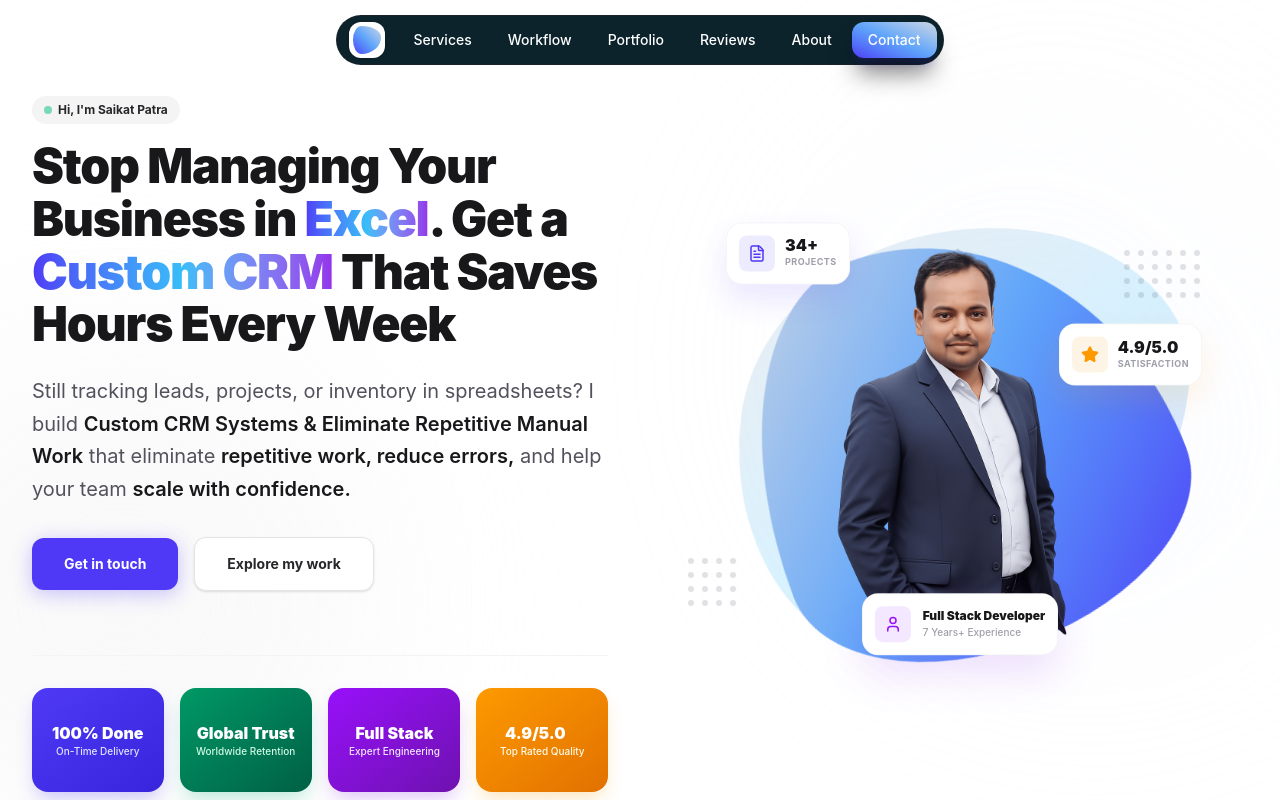
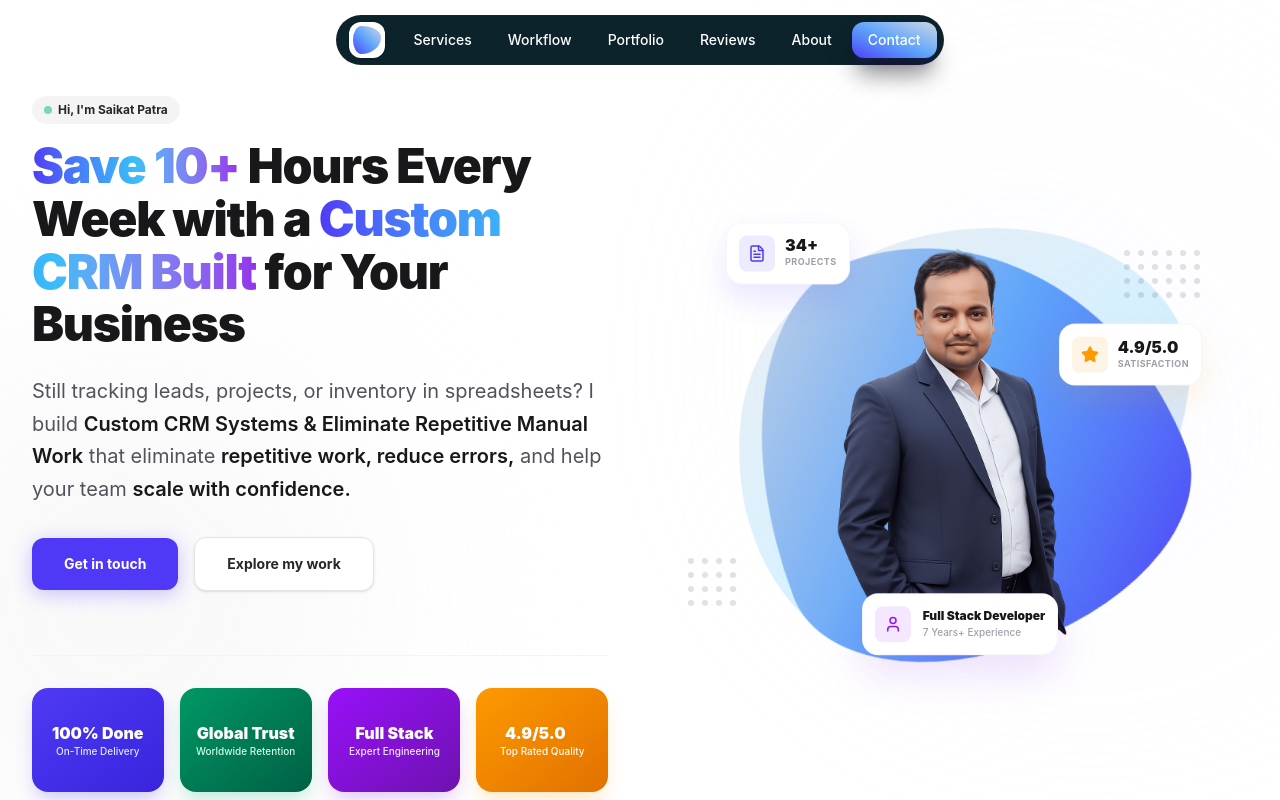
Before and after one commit to saikat-patra-web-developer/saikat-portfolio, a React (Vite) app: page / in a window 1280 px wide. Shown: the top 800 px of the page. Built offline with nearby package versions, Linux system fonts and the light colour scheme.

Commit message:
saikat:update

```diff
--- a/src/components/About.jsx
+++ b/src/components/About.jsx
@@ -116,7 +116,7 @@ export default function About() {
               Engineering Value & ROI
             </p>
             <h2 className="reveal-trigger opacity-0 translate-y-6 transition-[opacity,transform] duration-700 ease-out delay-75 font-sans font-extrabold text-4xl md:text-5xl tracking-tight leading-tight mb-6 bg-gradient-to-tr from-[#4f39f6] via-[#38bdf8] to-[#60a5fa] bg-clip-text text-transparent">
-              Turning complex business logic into high-performing web systems.
+              Turning complex business logic into high-performing web systems
             </h2>
 
             <p className="reveal-trigger opacity-0 translate-y-6 transition-[opacity,transform] duration-700 ease-out delay-150 text-zinc-600 font-normal text-base leading-relaxed mb-4">
--- a/src/components/Hero.jsx
+++ b/src/components/Hero.jsx
@@ -23,7 +23,7 @@ export default function Hero() {
 
             {/* Value-Driven Headline */}
             <h1 className="font-sans font-black text-3xl xs:text-4xl sm:text-5xl lg:text-4xl xl:text-5xl min-[1440px]:text-6xl leading-[1.15] sm:leading-[1.1] tracking-tight text-zinc-900 mb-5 sm:mb-6">
-              Stop Managing Your Business in <span className="text-transparent bg-clip-text bg-gradient-to-r from-[#4f39f6] via-[#38bdf8] to-[#9333ea]">Excel</span>. Get a <span className="text-transparent bg-clip-text bg-gradient-to-r from-[#4f39f6] via-[#38bdf8] to-[#9333ea]">Custom CRM</span> That Saves Hours Every Week
+              <span className="text-transparent bg-clip-text bg-gradient-to-r from-[#4f39f6] via-[#38bdf8] to-[#9333ea]">Save 10+</span> Hours Every Week with a <span className="text-transparent bg-clip-text bg-gradient-to-r from-[#4f39f6] via-[#38bdf8] to-[#9333ea]">Custom CRM Built</span> for Your Business
             </h1>
             <p className="text-sm sm:text-base md:text-lg lg:text-lg xl:text-xl text-zinc-600 font-normal leading-relaxed max-w-xl mb-6 sm:mb-8">
               Still tracking leads, projects, or inventory in spreadsheets? I build <strong className="font-semibold text-zinc-900">Custom CRM Systems & Eliminate Repetitive Manual Work</strong> that eliminate <strong className="font-semibold text-zinc-900">repetitive work, reduce errors,</strong> and help your team <strong className="font-semibold text-zinc-900">scale with confidence.</strong>
@@ -115,7 +115,7 @@ export default function Hero() {
                 <div className="flip-card-inner">
                   <div className="flip-card-front bg-gradient-to-br from-indigo-50/90 via-white to-indigo-50/40 border border-indigo-100 shadow-[0_10px_20px_-5px_rgba(79,57,246,0.1)]">
                     <p className="font-sans font-black text-2xl sm:text-3xl text-[#4f39f6] tracking-tight">34+</p>
-                    <p className="text-[10px] sm:text-xs font-bold text-zinc-500 mt-0.5 leading-tight">Completed Projects</p>
+                    <p className="text-[10px] sm:text-xs font-bold text-zinc-500 mt-0.5 leading-tight">Projects Delivered</p>
                   </div>
                   <div className="flip-card-back bg-gradient-to-br from-[#4f39f6] to-[#3724db] text-white shadow-[0_10px_20px_-5px_rgba(79,57,246,0.3)]">
                     <div>
```
